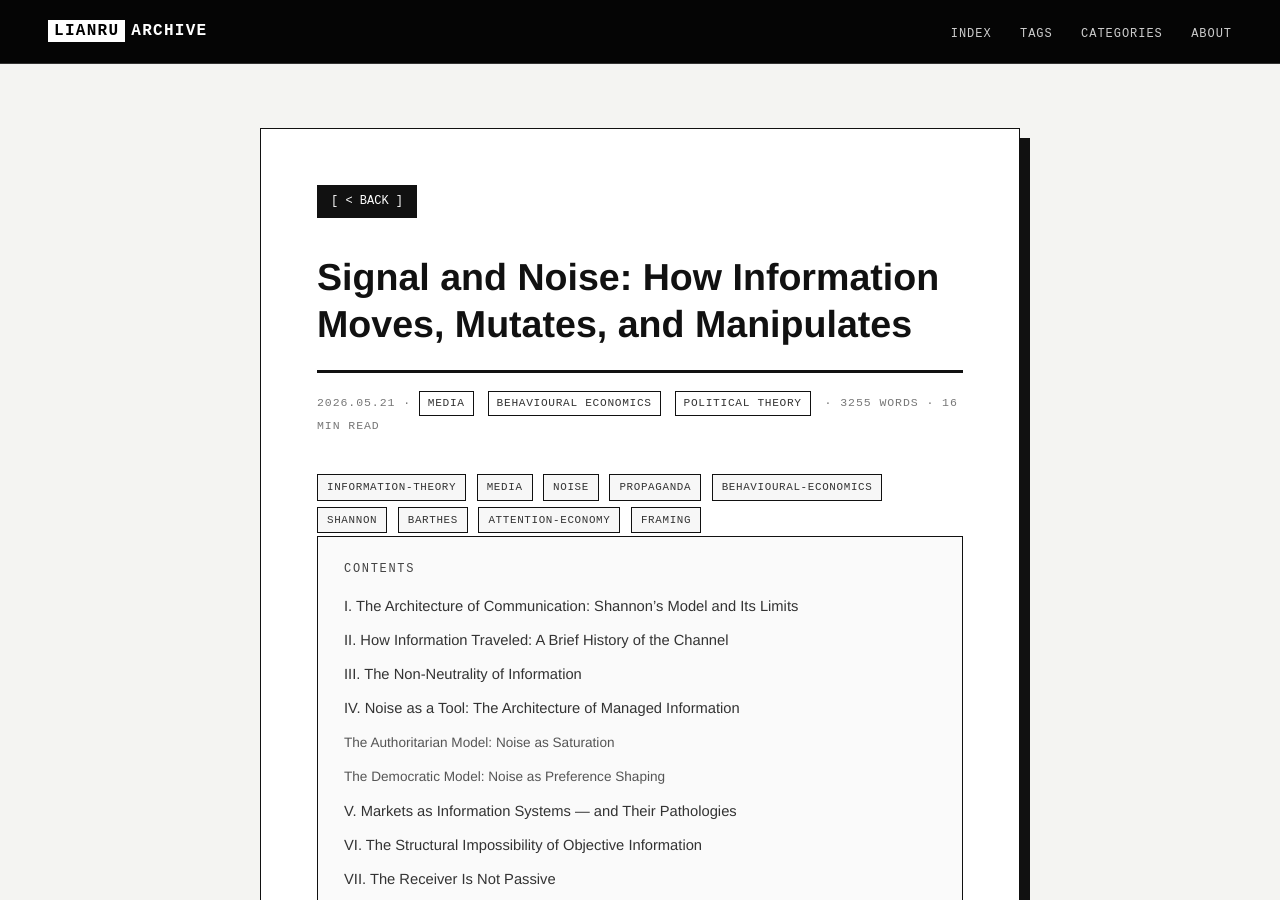
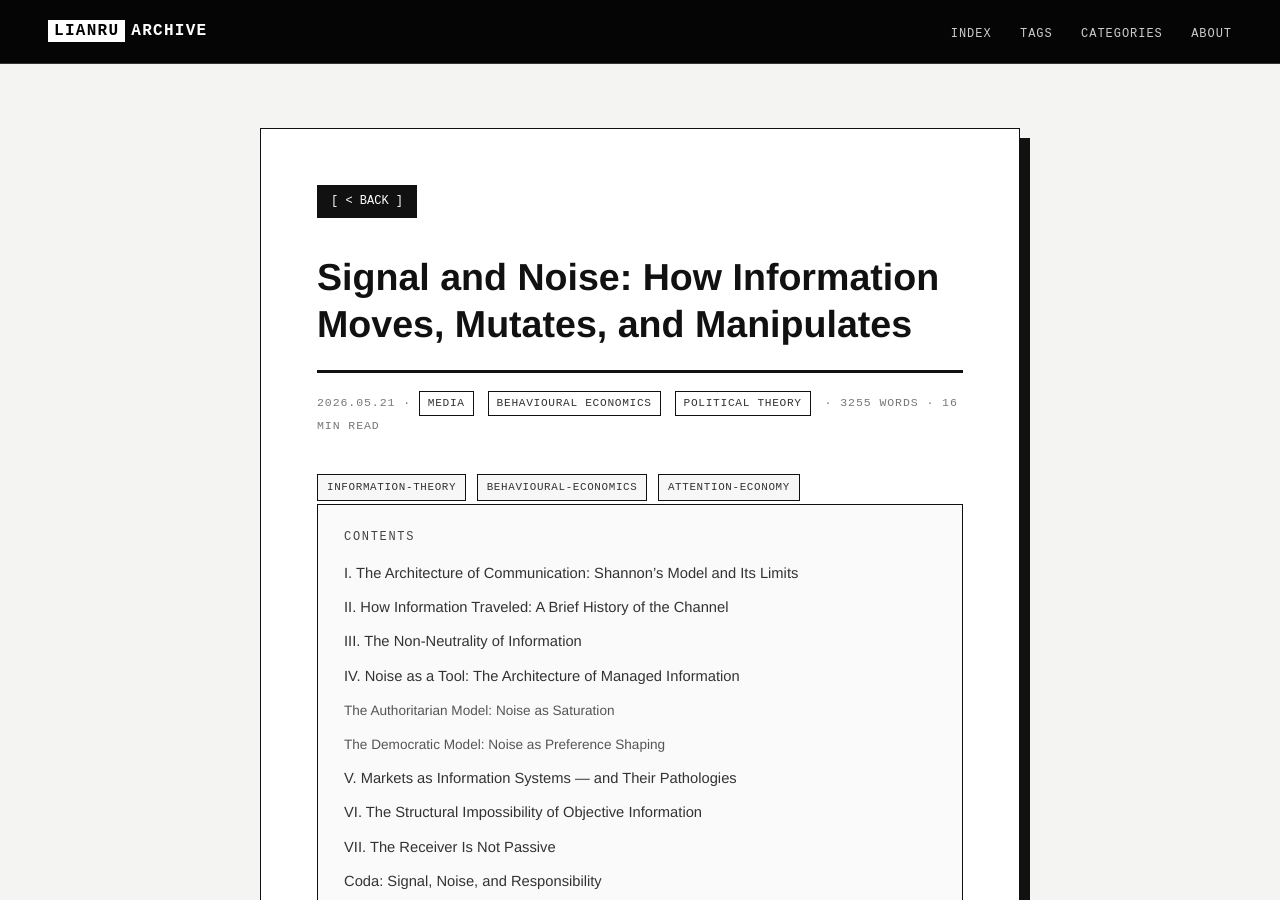
Before and after one commit to LianruLiu/LianruLiu.github.io, a Jekyll site: the page built from _posts/2026-05-21-Signal-and-Noise.md, in a window 1280 px wide and 900 px high. Built offline with Jekyll 4.4.1, drawn with Linux system fonts in a browser that asks for light colours.

Commit message:
Update 2026-05-21-Signal-and-Noise.md

```diff
--- a/_posts/2026-05-21-Signal-and-Noise.md
+++ b/_posts/2026-05-21-Signal-and-Noise.md
@@ -3,7 +3,7 @@ layout: post
 title: "Signal and Noise: How Information Moves, Mutates, and Manipulates"
 date: 2026-05-21
 categories: [Media, Behavioural Economics, Political Theory]
-tags: [information-theory, media, noise, propaganda, behavioural-economics, Shannon, Barthes, attention-economy, framing]
+tags: [information-theory, behavioural-economics, attention-economy]
 ---
 
 In 1948, Claude Shannon published a paper that would quietly restructure how we think about communication. His central move was elegant and radical at once: he separated **information** from **meaning**. A message, in Shannon's framework, could be measured, compressed, and transmitted without anyone asking what it *meant*. Information became a quantity — something you could count in bits, optimize across a channel, and verify against the original.
```
